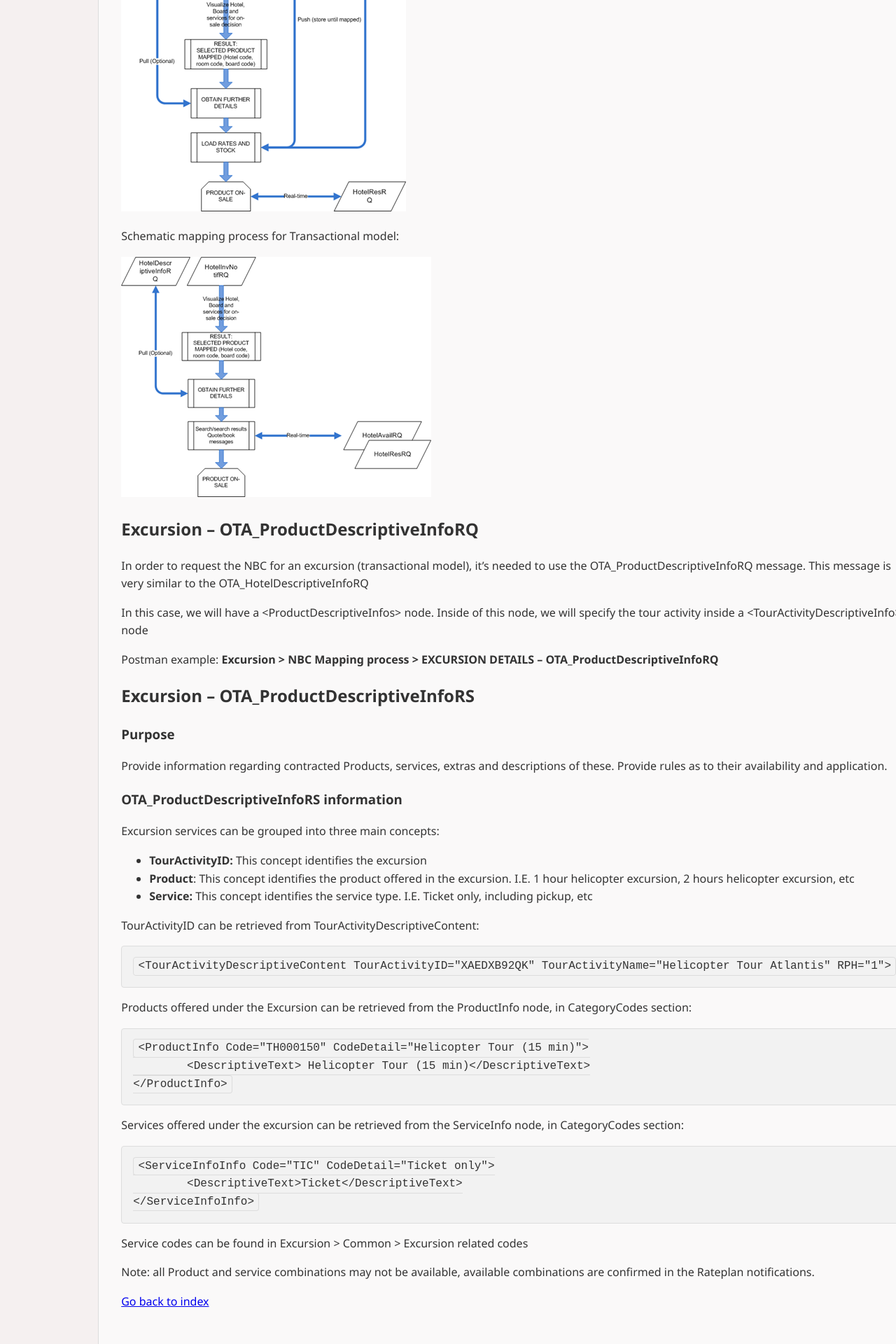
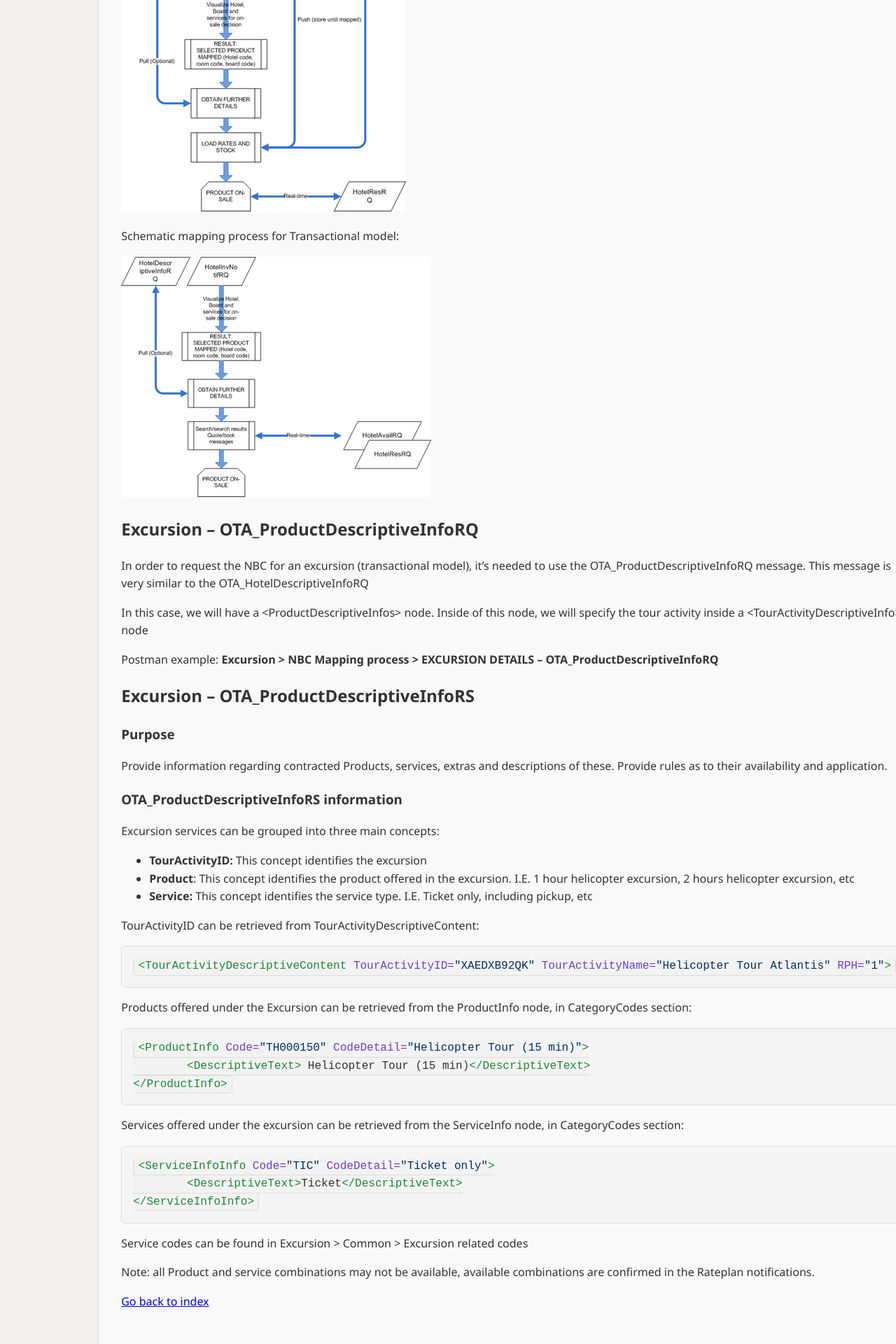
Before and after one commit to Axis-Data-SL/integrations_documentation, a Jekyll site: the page built from docs/Excursion/XA_Common/XA_NBC_Mapping.md, in a window 1280 px wide. Shown: the part 784-2704 px from the top of the page at 70% size. Built offline with Jekyll 4.4.1, drawn with Linux system fonts in a browser that asks for light colours.

Commit message:
code styling

```diff
--- a/docs/_layouts/default.html
+++ b/docs/_layouts/default.html
@@ -43,7 +43,9 @@
 
     <!-- MAIN CONTENT -->
     <div class="content">
-      {{ content }}
+      <main class="markdown-body">
+        {{ content }}
+      </main>
     </div>
   </div>
 
--- a/docs/style.css
+++ b/docs/style.css
@@ -101,3 +101,25 @@ p code {
   color: #c7254e;
   border-radius: 3px;
 }
+
+/* Rouge code block container */
+.highlight {
+  background: #f5f5f5;
+  border: 1px solid #ddd;
+  border-radius: 6px;
+  overflow-x: auto;
+  padding: 1rem;
+  margin: 1rem 0;
+}
+
+.highlight pre {
+  margin: 0;
+  background: transparent;
+  border: none;
+  padding: 0;
+}
+
+/* Optional: tag coloring */
+.highlight .nt { color: #22863a; } /* tag name */
+.highlight .na { color: #6f42c1; } /* attribute name */
+.highlight .s  { color: #032f62; } /* strings */
```
Also changed, not shown: 3 other files.
